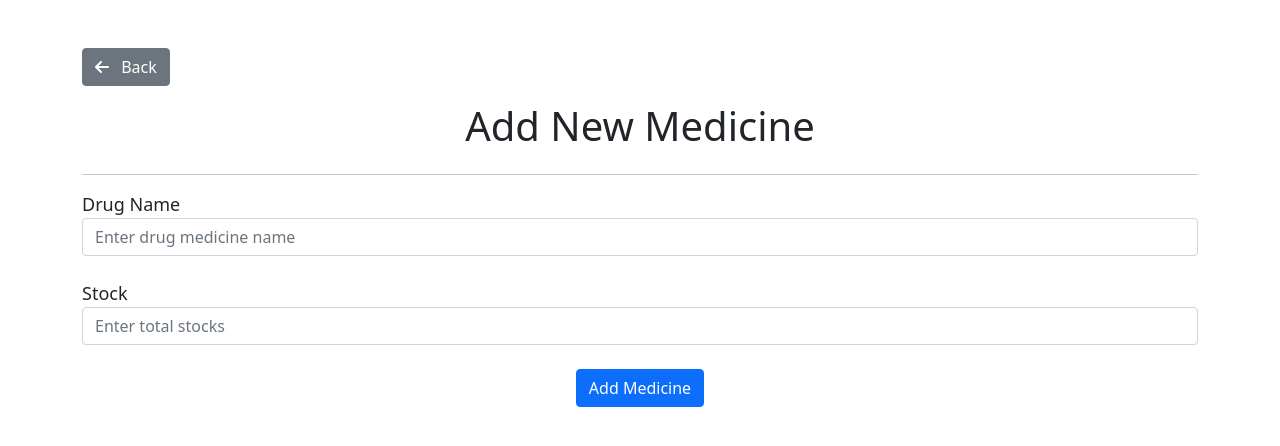
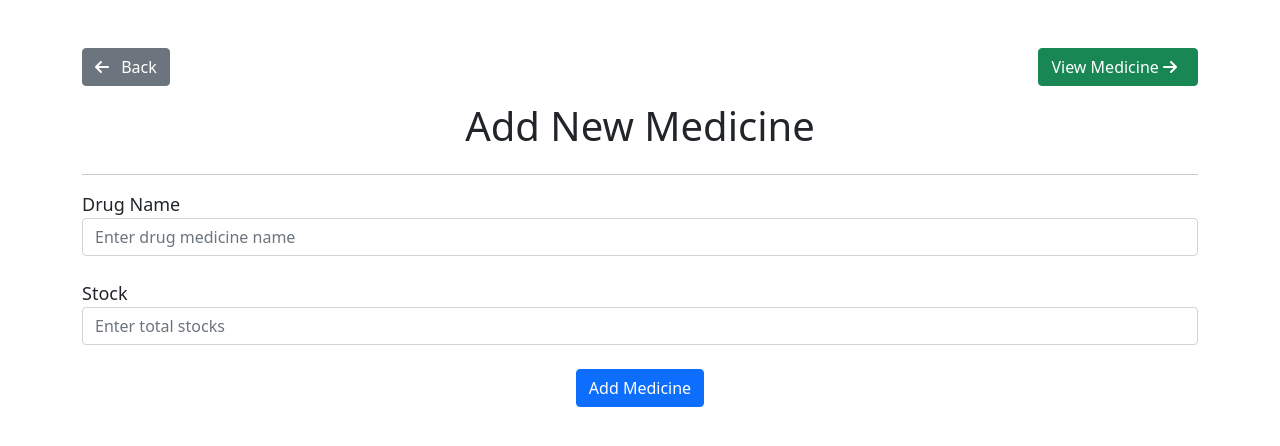
Before and after one commit to atharvadesai1/hospital-mangement-system, an Angular app: page /medicine in a window 1280 px wide. Shown: the top 446 px of the page. Built offline with nearby package versions, Linux system fonts and the light colour scheme.

Commit message:
added view-medicine button

```diff
--- a/angular.json
+++ b/angular.json
@@ -119,6 +119,10 @@
           }
         }
       }
-    }},
-  "defaultProject": "hms"
+    }
+  },
+  "defaultProject": "hms",
+  "cli": {
+    "analytics": false
+  }
 }
--- a/package.json
+++ b/package.json
@@ -21,6 +21,8 @@
     "@angular/router": "~10.0.14",
     "rxjs": "~6.5.5",
     "tslib": "^2.0.0",
+    "webpack": "^5.97.1",
+    "worker-plugin": "^5.0.1",
     "zone.js": "~0.10.3"
   },
   "devDependencies": {
@@ -31,7 +33,7 @@
     "@types/jasminewd2": "~2.0.3",
     "@types/node": "^12.11.1",
     "codelyzer": "^6.0.0",
-    "jasmine-core": "~3.5.0",
+    "jasmine-core": "^5.5.0",
     "jasmine-spec-reporter": "~5.0.0",
     "karma": "~5.0.0",
     "karma-chrome-launcher": "~3.1.0",
--- a/src/app/medicine/medicine.component.html
+++ b/src/app/medicine/medicine.component.html
@@ -1,9 +1,13 @@
 <div class="container mt-5">
-  <div class="d-flex justify-content-start mb-3">
+  <div class="d-flex justify-content-between mb-3">
     <button class="btn btn-secondary" routerLink="/docboard">
-    <i class="fas fa-arrow-left me-2"></i> Back
+      <i class="fas fa-arrow-left me-2"></i> Back
+    </button>
+    <button class="btn btn-success" routerLink="/view-medicine">
+     View Medicine <i class="fas fa-arrow-right me-2"></i>
     </button>
   </div>
+
     <h1 class="text-center mb-4">Add New Medicine</h1>
     <form>
       <hr>
```
Also changed, not shown: 1 other file (tests, documents, lock files or other folders).
